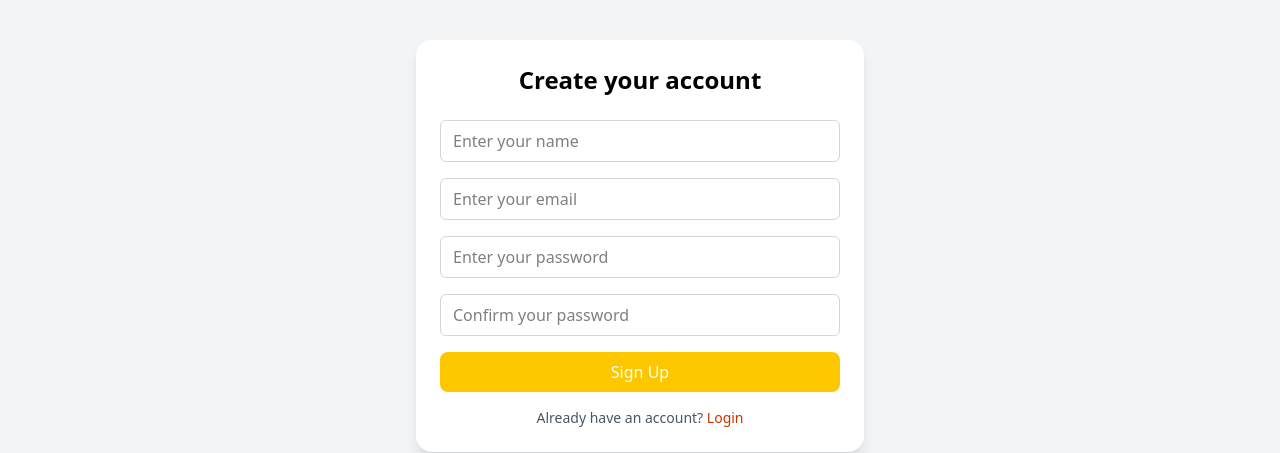
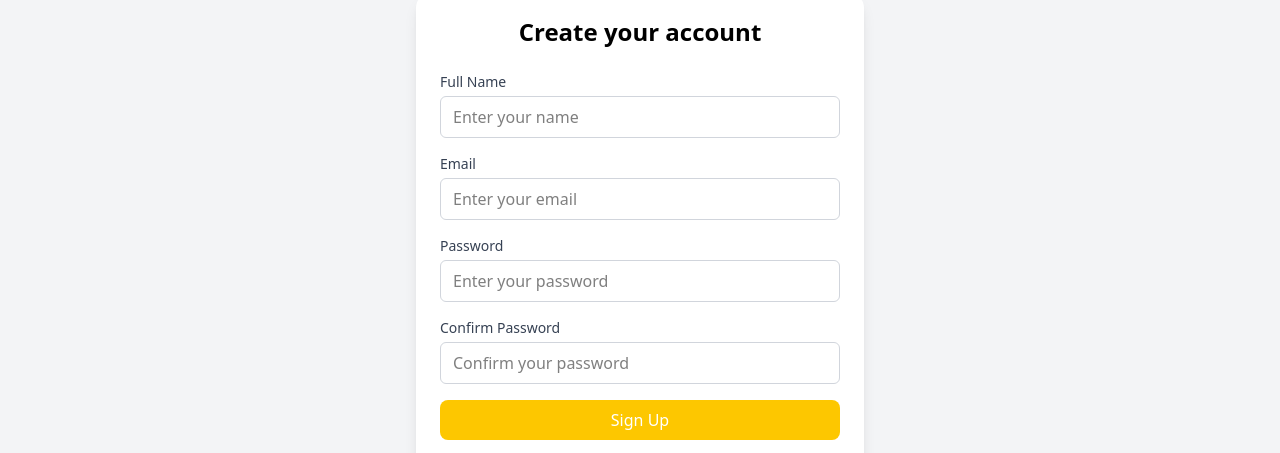
Before and after one commit to kashih222/React-with-JS-practice-at-Ekkel-AI, a React (Vite) app in the folder MegaBlog/: page /signup in a window 1280 px wide. Shown: the part 154-607 px from the top of the page. Built offline with nearby package versions, Linux system fonts and the light colour scheme; no server answers.

Commit message:
SignUp Authenctication Done Using Regix and validation

```diff
--- a/MegaBlog/src/components/Input.jsx
+++ b/MegaBlog/src/components/Input.jsx
@@ -3,33 +3,43 @@ import React, { forwardRef } from "react";
 const Input = forwardRef(
   (
     {
+      label,
       type = "text",
       placeholder = "",
-      value,
-      onChange,
-      name,
-      id,
+      error,
       className = "",
-      disabled = false,
-      required = false,
       ...rest
     },
     ref
   ) => {
     return (
+      <div className="w-full">
+        {label && (
+          <label className="mb-1 block text-sm font-medium text-gray-700">
+            {label}
+          </label>
+        )}
+
         <input
           ref={ref}
           type={type}
           placeholder={placeholder}
-        value={value}
-        onChange={onChange}
-        name={name}
-        id={id}
-        disabled={disabled}
-        required={required}
-        className={`border border-gray-300 rounded-md px-3 py-2 outline-none focus:ring-2 focus:ring-blue-500 ${className}`}
+          className={`w-full rounded-md border px-3 py-2 outline-none transition
+            ${
+              error
+                ? "border-red-500 focus:ring-red-400"
+                : "border-gray-300 focus:ring-blue-400"
+            }
+            focus:ring-2 ${className}`}
           {...rest}
         />
+
+        {error && (
+          <p className="mt-1 text-sm text-red-500">
+            {error}
+          </p>
+        )}
+      </div>
     );
   }
 );
--- a/MegaBlog/src/components/Signup.jsx
+++ b/MegaBlog/src/components/Signup.jsx
@@ -73,8 +73,8 @@ const Signup = () => {
             {...register("name", {
               required: "Name is required",
               minLength: {
-                value: 3,
-                message: "Name must be at least 3 characters",
+                value: 4,
+                message: "Name must be at least 4 characters",
               },
             })}
             error={errors.name?.message}
@@ -88,8 +88,8 @@ const Signup = () => {
             {...register("email", {
   required: "Email is required",
   pattern: {
-                value: /^\S+@\S+$/i,
-                message: "Enter a valid email",
+    value: /^[^\s@]+@[^\s@]+\.[^\s@]+$/,
+    message: "Please enter a valid email address",
   },
 })}
             error={errors.email?.message}
@@ -104,8 +104,17 @@ const Signup = () => {
             {...register("password", {
   required: "Password is required",
   minLength: {
-                value: 6,
-                message: "Password must be at least 6 characters",
+    value: 8,
+    message: "Password must be at least 8 characters",
+  },
+  maxLength: {
+    value: 20,
+    message: "Password must not exceed 20 characters",
+  },
+  pattern: {
+    value: /^(?=.*[a-z])(?=.*[A-Z])(?=.*\d)(?=.*[@$!%*?#&])[A-Za-z\d@$!%*?#&]{8,}$/,
+    message:
+      "Password must contain uppercase, lowercase, number & special character",
   },
 })}
             error={errors.password?.message}
```
Lines whose indentation alone changed are shown as unchanged.
